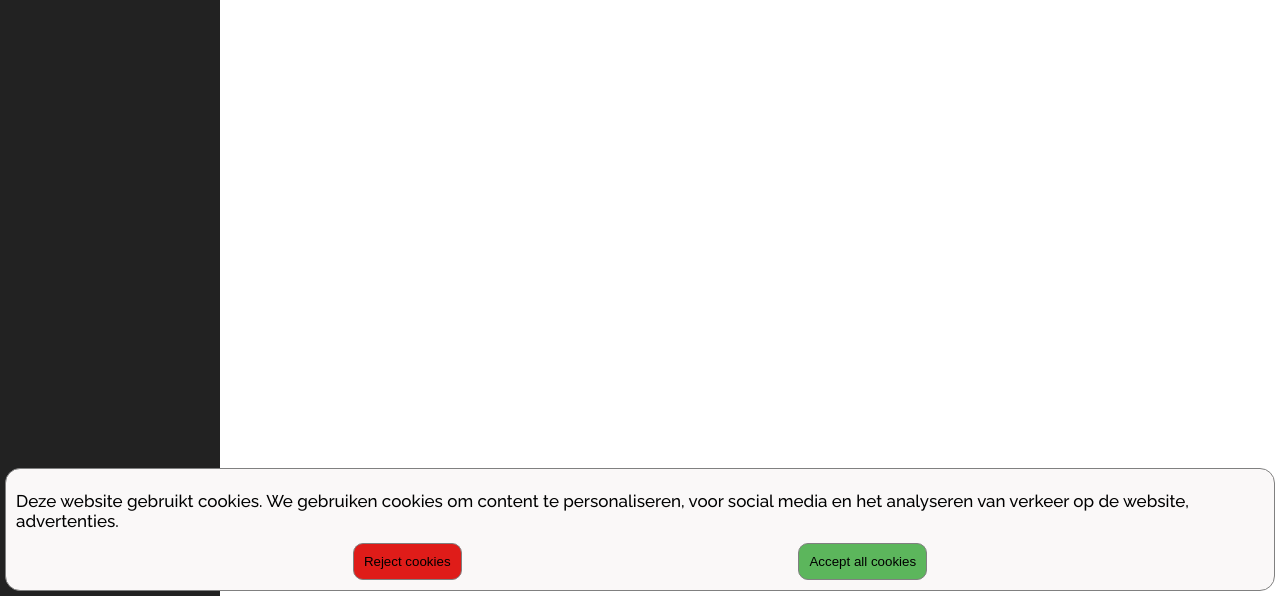
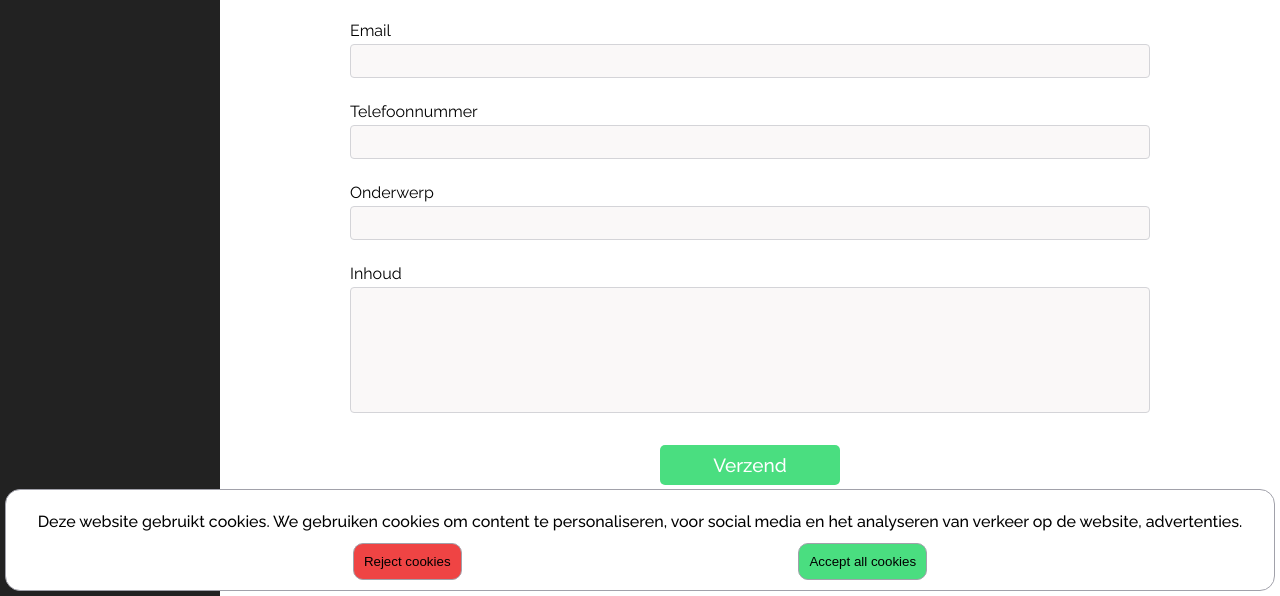
Before and after one commit to RonanDasylvo/showcase-ronan, a plain HTML site: page contact.html in a window 1280 px wide. Shown: the part 204-800 px from the top of the page. Drawn offline with Linux system fonts and the light colour scheme.

Commit message:
contact form created and styled

```diff
--- a/contact.html
+++ b/contact.html
@@ -14,7 +14,7 @@
     <script defer src="../js/gdpr.js"></script>
     <script defer src="../js/nav-mobile.js"></script>
 
-    <title>Contact</title>
+    <title>Contact me</title>
 </head>
 
 <body>
@@ -42,9 +42,35 @@
         <a href="../contact.html" class="nav__link">Contact</a>
     </nav>
 
-    <div class="contact-page">
+    <div class="contact-page page">
 
+        <section class="contact-page__heading">
+            <h1>Neem contact op!</h2>
+                <p>
+                    Als je contact met mij wilt op nemen kan je dit formulier invullen en verzenden.
+                </p>
+        </section>
 
+        <form class="contact-form" action="">
+
+            <label class="contact-form__label" for="name">Naam</label>
+            <input id="name" class="contact-form__input" name="name" type="text" required>
+
+            <label class="contact-form__label" for="email">Email</label>
+            <input id="email" class="contact-form__input" name="email" type="email" required>
+
+            <label class="contact-form__label" for="phone">Telefoonnummer</label>
+            <input id="phone" class="contact-form__input" name="phone" type="text" required>
+
+            <label class="contact-form__label" for="subject">Onderwerp</label>
+            <input id="subject" class="contact-form__input" name="subject" type="text" required>
+
+            <label class="contact-form__label" for="contents">Inhoud</label>
+            <textarea id="contents" class="contact-form__textarea" name="contents" type="text" required></textarea>
+
+        </form>
+
+        <button class="btn-send">Verzend</button>
 
     </div>
 
--- a/stylesheets/gdpr-style.css
+++ b/stylesheets/gdpr-style.css
@@ -1,7 +1,5 @@
-/* GDPR */
-
 .gdpr-consent {
-    background-color: var(--gray-100);
+    background-color: var(--white);
     display: flex;
     flex-direction: column;
     align-items: center;
@@ -11,7 +9,7 @@
     right: 0;
     padding: 10px;
     margin: 5px;
-    border: 1px solid gray;
+    border: 1px solid var(--gray-400);
     border-radius: 15px 15px 15px 15px;
 }
 
@@ -38,7 +36,7 @@
     background-color: var(--green-400);
     padding: 10px;
     border-radius: 10px;
-    border: 1px solid gray;
+    border: 1px solid var(--gray-400);
 }
 
 .gdpr-consent__button--accept:hover {
@@ -46,14 +44,14 @@
 }
 
 .gdpr-consent__button--reject {
-    background-color: var(--red-400);
+    background-color: var(--red-500);
     padding: 10px;
     border-radius: 10px;
-    border: 1px solid gray;
+    border: 1px solid var(--gray-400);
 }
 
 .gdpr-consent__button--reject:hover {
-    background-color: var(--red-500);
+    background-color: var(--red-600);
 }
 
 .hide {
--- a/stylesheets/style.css
+++ b/stylesheets/style.css
@@ -1,28 +1,30 @@
-/* @import url('https://fonts.googleapis.com/css2?family=Raleway:wght@100..900&display=swap'); */
-
 :root {
     /* main colors */
-    --green-600: #278c27;
-    --gray-600: #2e2e2e;
-    --gray-800: #222;
+    --green-600: #16a34a;
+    --black-900: #0f172a;
     --white: #FFF;
 
-    /* backgrounds */
+    /* bg */
     --gray-100: #FAF8F8;
     --gray-200: #E7E8EC;
 
-    /* text */
-    --gray-400: #5C6166;
+    /* text / borders / hovers */
+    --gray-300: #d4d4d8;
+    --gray-400: #a1a1aa;
+    --gray-500: #71717a;
+    --gray-600: #52525b;
+    --gray-800: #27272a;
+    --gray-900: #18181b;
 
     /* buttons */
-    --green-400: #5CB65C;
-    --green-500: #428A3E;
-
-    --red-500: #b11310;
-    --red-400: #df1c19;
+    --green-400: #4ade80;
+    --green-500: #22c55e;
+    --red-500: #ef4444;
+    --red-600: #dc2626;
 }
 
 html, body {
+    overflow: auto;
     margin: 0;
     font-family: 'Raleway', sans-serif;
 }
@@ -31,6 +33,11 @@ h1, h2 {
     margin: 12px 0;
     font-size: 32px;
     font-weight: 300;
+}
+
+h2 {
+    color: var(--green-600);
+    font-weight: 400;
 }
 
 h3, h4 {
@@ -44,10 +51,12 @@ h3 {
 }
 
 h4 {
+    color: var(--black-900);
     font-size: 22px;
 }
 
 h5, h6 {
+    color: var(--gray-600);
     margin: 4px 0;
     font-size: 19px;
     font-weight: 600;
@@ -62,7 +71,7 @@ a {
 
 p {
     margin: 12px 0;
-    font-size: 17px;
+    font-size: 16px;
     font-weight: 500;
 }
 
@@ -81,12 +90,17 @@ p.txt-sm {
     font-weight: 500;
 }
 
-/* profile page */
+/* pages */
+
+/* home */
+
+.page {
+    width: 100%;
+}
 
 .profile-page {
-    display: inline-grid;
+    display: grid;
     grid-template-rows: auto auto;
-    width: 100%;
 }
 
 .personalia {
@@ -118,6 +132,74 @@ p.txt-sm {
 
 .profile-content__element {
     margin: 12px 0 24px;
+}
+
+/* contact  */
+
+.contact-page {
+    display: flex;
+    flex-direction: column;
+    align-items: center;
+    height: 100%;
+    box-sizing: border-box;
+    padding: 0 32px;
+}
+
+.contact-page__heading {
+    margin-top: 48px;
+    text-align: center;
+}
+
+.contact-form {
+    display: flex;
+    flex-direction: column;
+    align-self: center;
+    width: 90%;
+}
+
+.contact-form__label {
+    margin: 4px 0;
+}
+
+.contact-form__input, .contact-form__textarea {
+    background-color: var(--gray-100);
+    border: 1px solid var(--gray-300);
+    border-radius: 4px;
+    margin-bottom: 20px;
+    outline: none;
+}
+
+.contact-form__input {
+    height: 30px;
+}
+
+.contact-form__input:focus, .contact-form__textarea:focus {
+    border: 1px solid var(--gray-400);
+    transition: 250ms;
+}
+
+.contact-form__textarea {
+    height: 120px;
+    resize: none;
+}
+
+.btn-send {
+    font-family: 'Raleway', sans-serif;
+    background-color: var(--green-400);
+    color: var(--white);
+    margin: 12px 0;
+    font-weight: 500;
+    font-size: 19px;
+    border-radius: 5px;
+    width: 180px;
+    height: 40px;
+    transition: 200ms;
+    outline: none;
+    border: none;
+}
+
+.btn-send:hover {
+    background-color: var(--green-500);
 }
 
 /* navigation */
@@ -191,13 +273,16 @@ p.txt-sm {
 /* Tablet / small desktop */
 @media (min-width: 840px) {
 
-    .profile-page {
-        grid-template-columns: 50% auto;
-        grid-template-rows: none;
+    .page {
         margin-left: 220px;
         width: calc(100vw - 220px);
         position: relative;
         overflow: auto;
+    }
+
+    .profile-page {
+        grid-template-columns: minmax(40%, auto) auto;
+        grid-template-rows: 100%;
     }
 
     .personalia, .profile {
@@ -223,12 +308,16 @@ p.txt-sm {
         background-color: var(--gray-600);
         transition: 250ms ease;
     }
+
+    .contact-form {
+        max-width: 800px;
+    }
 }
 
 /* Desktop */
 @media (min-width: 1300px) {
 
     .profile-page {
-        grid-template-columns: 33% auto;
+        grid-template-columns: 30% auto;
     }
 }
```
Also changed, not shown: index.html (+10 -10 lines).
